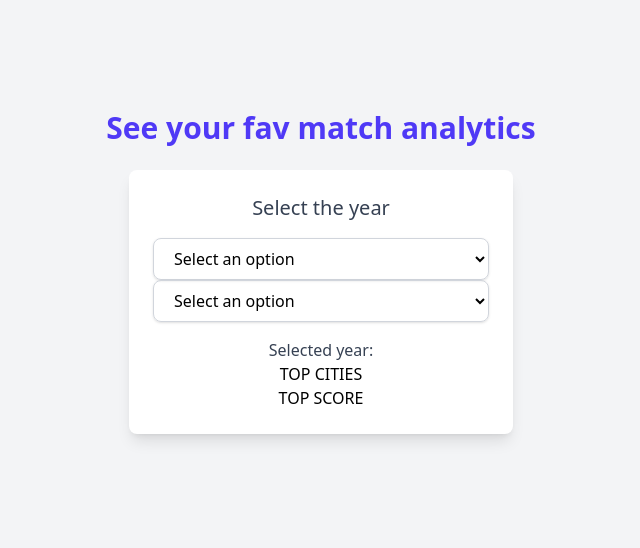
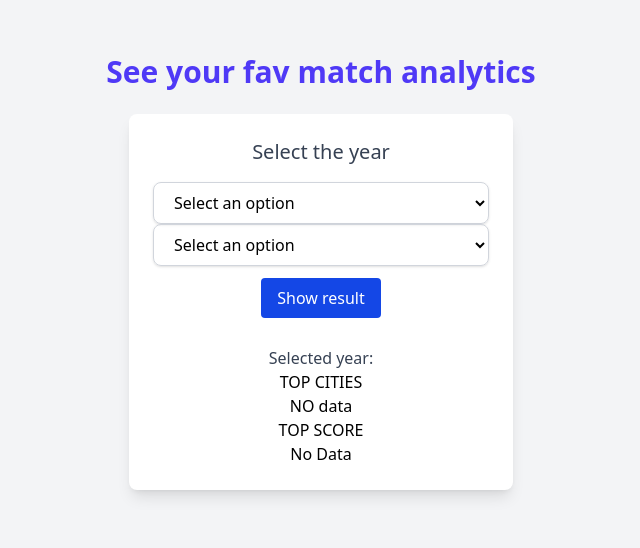
Before and after one commit to Rafayurgit/devPlayGround, a React (Vite) app in the folder frontend/: page /project/analytics in a window 1280 px wide. Shown: the part 160-708 px from the top of the page, without its empty margins (319-959 px from the left). Built offline with nearby package versions, Linux system fonts and the light colour scheme.

Commit message:
Add: basic button for rendering output

```diff
--- a/frontend/src/Projects/CricketAnalytics/Analytics.jsx
+++ b/frontend/src/Projects/CricketAnalytics/Analytics.jsx
@@ -5,6 +5,7 @@ export default function Analytics() {
   const [selectOption, setSelectOption]= useState("");
   const [cityData, setCityData] = useState([]);
   const [topScore, setTopScore] = useState([]);
+  const [showResult, setShowResult]= useState(false);
 
   const handelYearSelect = (e) => {
     setSelectYear(e.target.value);
@@ -13,6 +14,10 @@ export default function Analytics() {
 
   const handelSelectOption=(e)=>{
     setSelectOption(e.target.value)
+  }
+
+  const handelShowResult =()=>{
+    setShowResult(!showResult);
   }
 
   useEffect(()=>{
@@ -62,19 +67,28 @@ export default function Analytics() {
           <option value="Top-Score">Top-Score</option>
         </select>
 
+        <div>
+          <button className="m-3 px-4 py-2 rounded text-white bg-blue-700 cursor-pointer hover:bg-blue-300 transition duration-200"
+           onClick={handelShowResult}>Show result</button>
+        </div>
+
         <p className="mt-4 text-gray-700"> Selected year: {selectYear}</p>
         <h2>TOP CITIES</h2>
         <ul>
-          {cityData.map((cities, idx)=>(
+          {showResult === true ? (
+            cityData.map((cities, idx)=>(
             <li key={idx}>{cities}</li>
-          ))}
+          ))
+          ) : ( <p>NO data</p> ) }
         </ul>
 
         <h2>TOP SCORE</h2>
         <ul>
-          {topScore.map(([teamname, status], idx)=>(
+          {showResult === true ? (
+            topScore.map(([teamname, status], idx)=>(
             <li key={idx}>{teamname}</li>
-          ))}
+          ))
+          ): ( <p>No Data</p> )}
         </ul>
       </div>
     </div>
```
